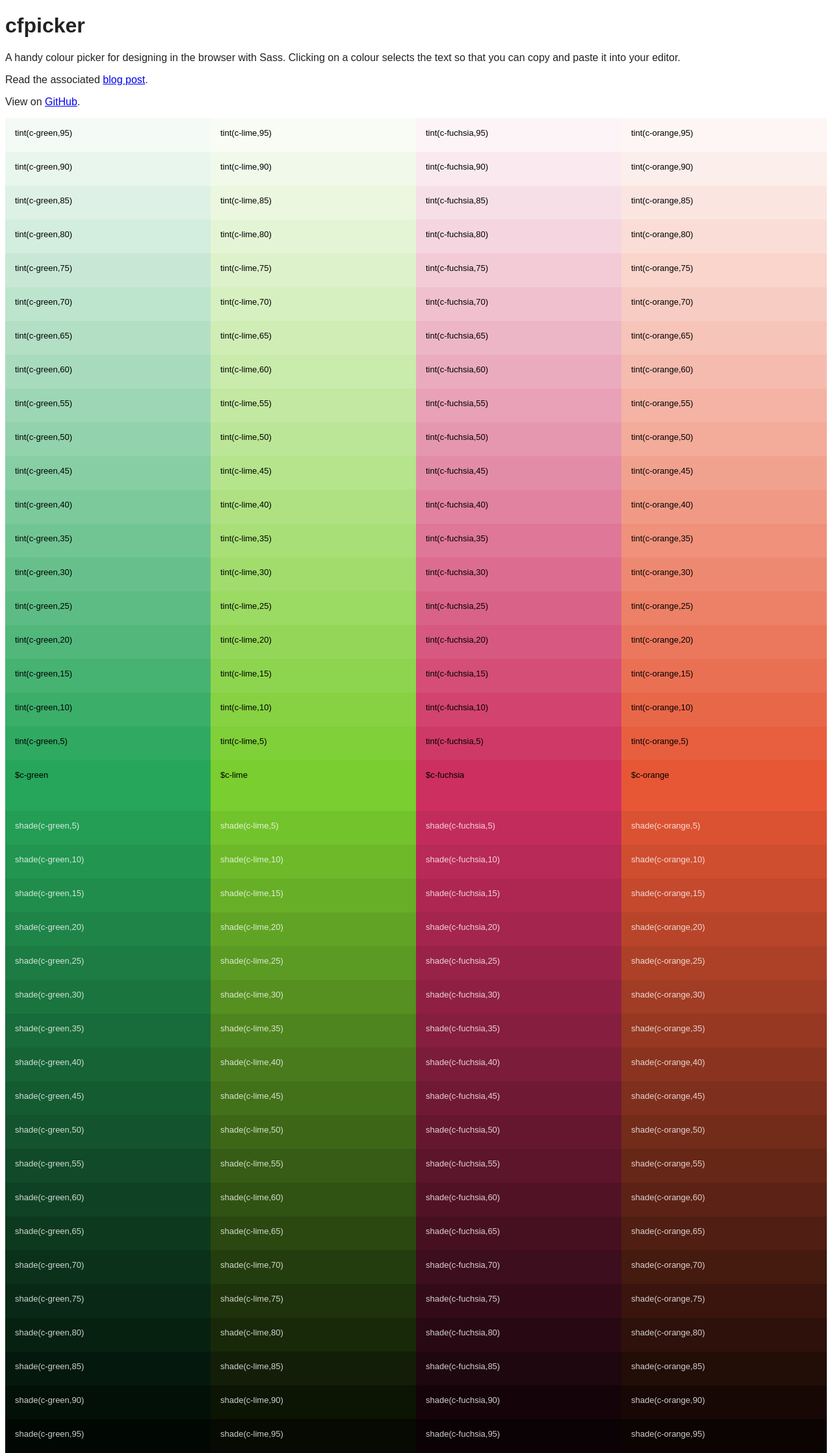
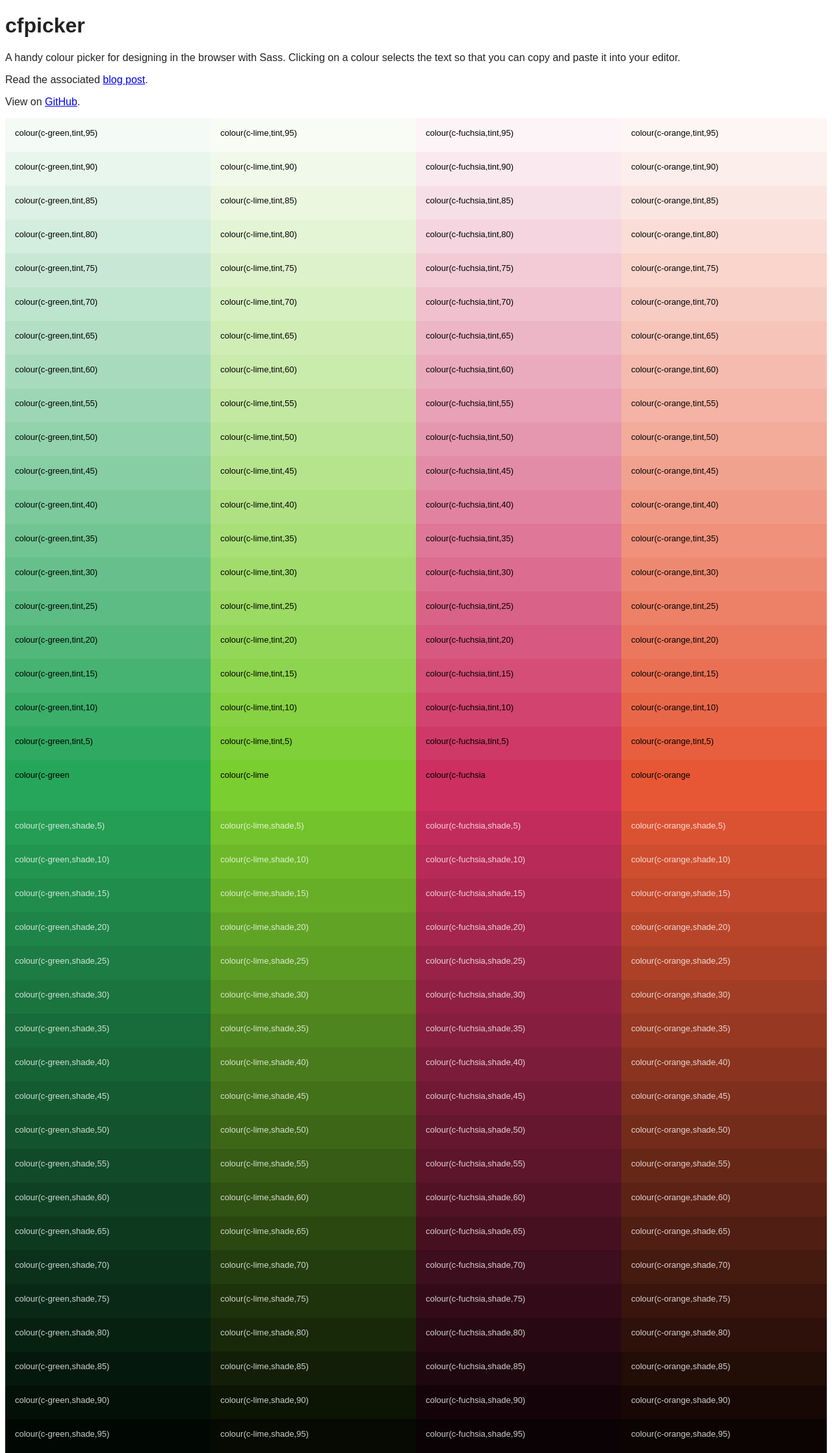
Before and after one commit to mikebirch/cfpicker, a PHP site: page /palette.php in a window 1280 px wide. Shown: the whole page at 65% size. Run offline with PHP 8.4, Linux system fonts and the light colour scheme; some libraries are stand-ins or nearby versions.

Commit message:
Included the colour function, and matched the code on palette.php

```diff
--- a/palette.php
+++ b/palette.php
@@ -38,16 +38,16 @@ $increment = 5;
     <?php for($i=(100/$increment)-1; $i>0; $i--): ?>
       <?php $percentage = $i * $increment ?>
       <div class="box <?php echo $colour.'-tint-'.$percentage ?>">
-        <textarea>tint(<?php echo $colour ?>,<?php echo $percentage ?>)</textarea>
+        <textarea>colour(<?php echo $colour ?>,tint,<?php echo $percentage ?>)</textarea>
       </div>
     <?php endfor; ?>
     <div class="box <?php echo $colour.'-base' ?>">
-      <textarea><?php echo '$' . $colour ?></textarea>
+      <textarea>colour(<?php echo $colour ?></textarea>
     </div>
     <?php for($i=1; $i<(100/$increment); $i++): ?>
       <?php $percentage = $i * $increment ?>
       <div class="box <?php echo $colour.'-shade-'.$percentage ?>">
-        <textarea>shade(<?php echo $colour ?>,<?php echo $percentage ?>)</textarea>
+        <textarea>colour(<?php echo $colour ?>,shade,<?php echo $percentage ?>)</textarea>
       </div>
     <?php endfor; ?>
     </div>
```
Also changed, not shown: sass/_base.scss (+12 -0 lines).
